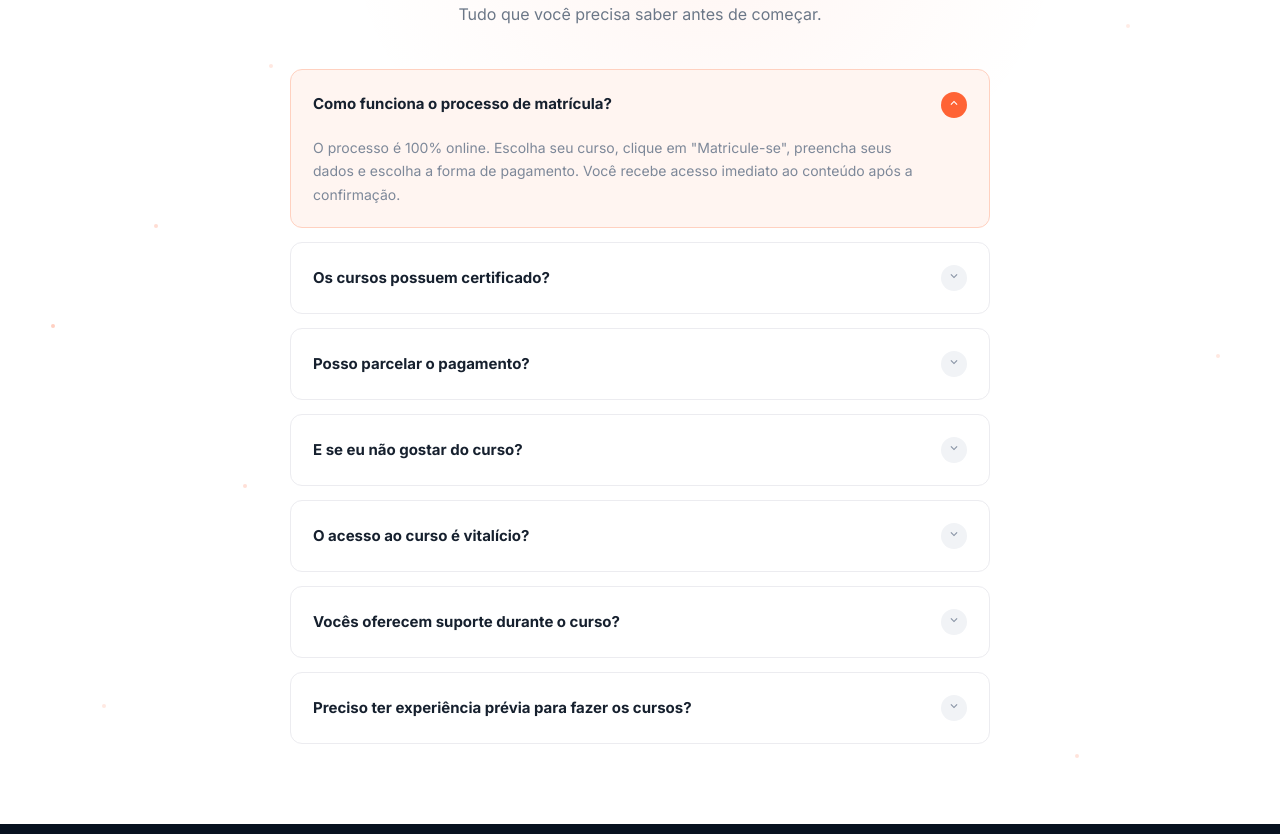
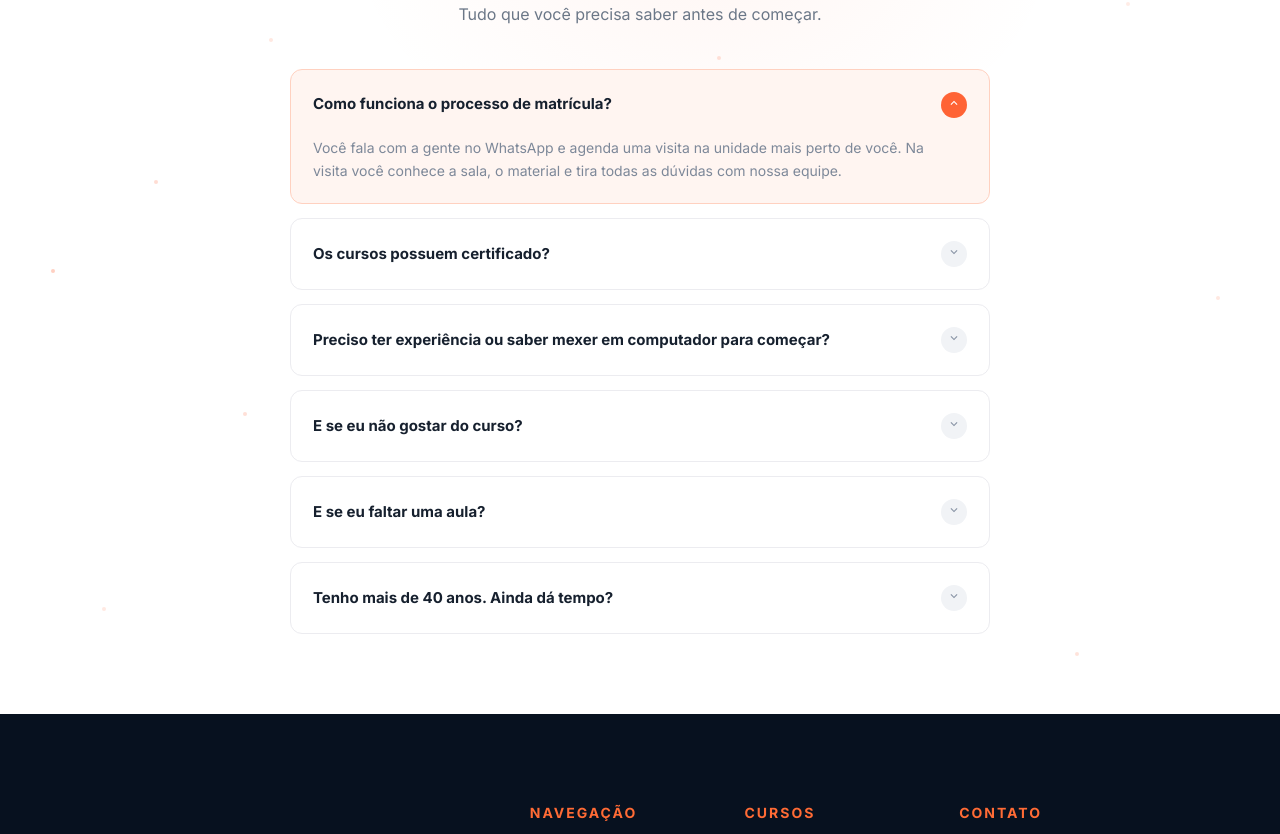
Before and after one commit to TheuzinCode/Frontend-Institutovetta, a React (Vite) app: page /contato in a window 1280 px wide. Shown: the part 1905-2739 px from the top of the page. Built offline with nearby package versions, Linux system fonts and the light colour scheme; a web font is replaced by a local one.

Commit message:
Alteração pagina contato nas perguntas e respostas

```diff
--- a/src/paginas/contato/parte4/Parte4.jsx
+++ b/src/paginas/contato/parte4/Parte4.jsx
@@ -14,37 +14,32 @@ const Parte4 = () => {
         {
             pergunta: "Como funciona o processo de matrícula?",
             resposta:
-                'O processo é 100% online. Escolha seu curso, clique em "Matricule-se", preencha seus dados e escolha a forma de pagamento. Você recebe acesso imediato ao conteúdo após a confirmação.'
+                'Você fala com a gente no WhatsApp e agenda uma visita na unidade mais perto de você. Na visita você conhece a sala, o material e tira todas as dúvidas com nossa equipe.'
         },
         {
             pergunta: "Os cursos possuem certificado?",
             resposta:
-                "Sim. Ao concluir 100% das aulas você recebe um certificado digital com carga horária, válido em todo o território nacional."
+                "Sim. Ao concluir, você recebe o certificado de conclusão do Instituto Vetta, válido para apresentar no currículo e em processos seletivos., válido em todo o território nacional."
         },
         {
-            pergunta: "Posso parcelar o pagamento?",
+            pergunta: "Preciso ter experiência ou saber mexer em computador para começar?",
             resposta:
-                "Sim. Aceitamos parcelamento em até 12x no cartão de crédito, além de PIX e boleto à vista com desconto."
+                "Não. A maioria dos nossos alunos começa do zero, e a aula é individualizada: o instrutor senta do seu lado e acompanha o seu ritmo. Basta ter, no mínimo, o ensino fundamental I."
         },
         {
             pergunta: "E se eu não gostar do curso?",
             resposta:
-                "Você tem 7 dias para pedir o reembolso integral, sem precisar justificar. Basta enviar uma mensagem para o nosso suporte."
+                "Você pode trocar. Se durante o curso perceber que se identifica mais com outra área, é só falar com a nossa equipe que a gente faz a mudança para o curso que combina mais com você."
         },
         {
-            pergunta: "O acesso ao curso é vitalício?",
+            pergunta: "E se eu faltar uma aula?",
             resposta:
-                "Sim. Depois da matrícula o conteúdo fica disponível para sempre, incluindo as atualizações futuras do curso."
+                "Você não fica para trás. Temos aulas de reforço justamente para quem precisou faltar ou quer revisar um conteúdo antes de seguir para o próximo módulo. É só combinar com o instrutor."
         },
         {
-            pergunta: "Vocês oferecem suporte durante o curso?",
+            pergunta: "Tenho mais de 40 anos. Ainda dá tempo?",
             resposta:
-                "Oferecemos suporte por e-mail e WhatsApp de segunda a sexta, das 8h às 20h, com tutores que acompanham cada turma."
-        },
-        {
-            pergunta: "Preciso ter experiência prévia para fazer os cursos?",
-            resposta:
-                "Não. Os cursos partem do nível iniciante e cada módulo indica os pré-requisitos, quando existirem."
+                "Dá. Temos alunas que voltaram a estudar depois de 20 anos fora da sala de aula e hoje trabalham na área. Como o acompanhamento é individual, ninguém é comparado com ninguém, cada um vai no seu ritmo, e o instrutor está ali para explicar quantas vezes for preciso."
         }
     ];
 
```
